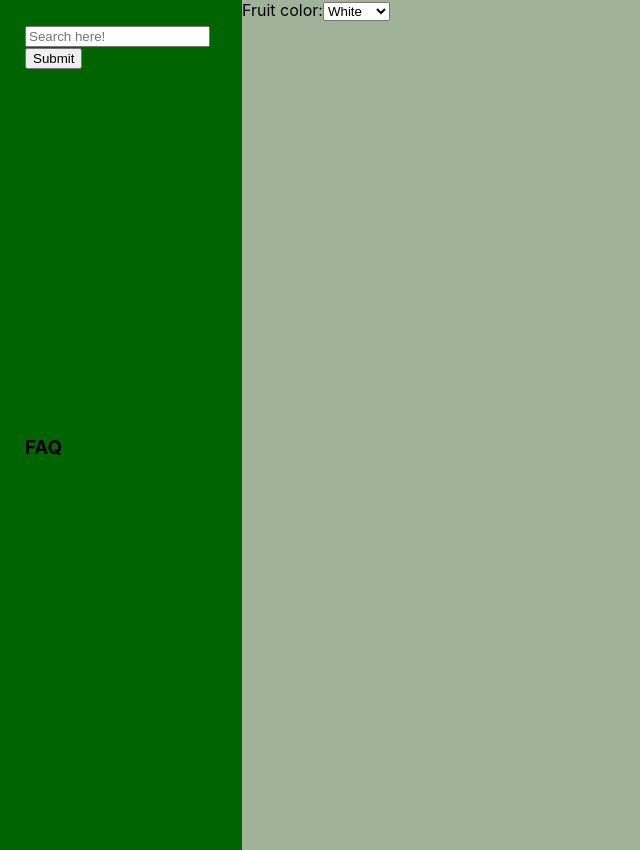
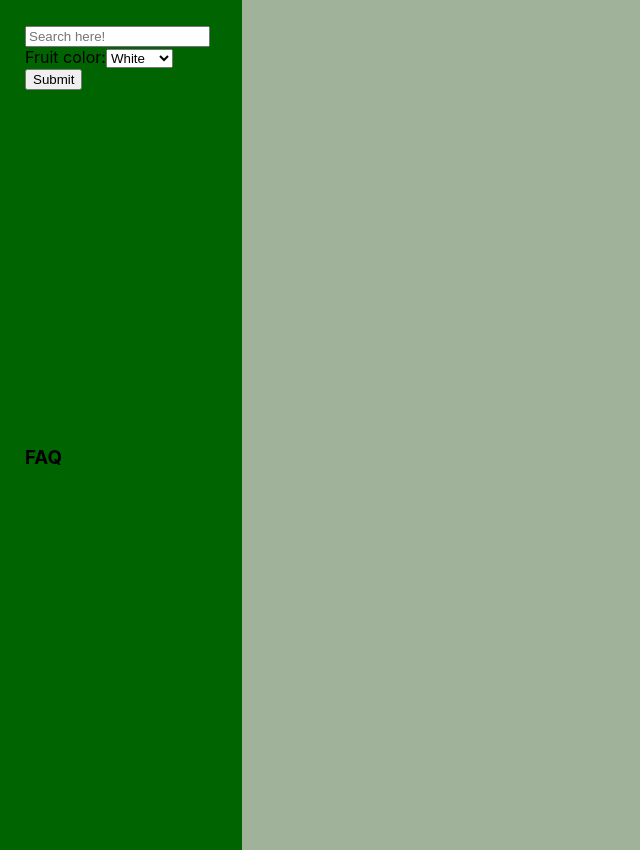
Before and after one commit to cbatsoula/plantapp-client, a React (Create React App) app: page / in a window 1280 px wide. Shown: the whole page, without its empty margins (0-640 px from the left). Built offline with nearby package versions, Linux system fonts and the light colour scheme; no server answers.

Commit message:
filtering

```diff
--- a/src/App.js
+++ b/src/App.js
@@ -10,6 +10,7 @@ class App extends React.Component {
     plantdata: null,
     searchTerm: "",
     currentPlant: null,
+    value: 'something',
   }
 
 
@@ -89,21 +90,10 @@ class App extends React.Component {
       <Sidebar
       handleSearchSubmit={this.handleSearchSubmit}
       handleSearchChange={this.handleSearchChange}
-      searchTerm={this.state.searchTerm} />
-      <label>
-          Fruit color:
-          <select value={this.state.value} onChange={this.handleColorChange}>
-            <option value="White">White</option>
-            <option value="Yellow">Yellow</option>
-            <option value="Orange">Orange</option>
-            <option value="Red">Red</option>
-            <option value="Purple">Purple</option>
-            <option value="Blue">Blue</option>
-            <option value="Green">Green</option>
-            <option value="Brown">Brown</option>
-            <option value="Black">Black</option>
-          </select>
-        </label>
+      searchTerm={this.state.searchTerm}
+      handleColorChange={this.handleColorChange}
+      value={this.state.value} />
+
       {
         this.state.plantdata
         ?
--- a/src/Sidebar.js
+++ b/src/Sidebar.js
@@ -47,10 +47,23 @@ class Sidebar extends React.Component {
           onChange={this.props.handleSearchChange}
           placeholder="Search here!"
           />
+          <label>
+          Fruit color:
+          <select value={this.props.value} onChange={this.props.handleColorChange}>
+          <option value="White">White</option>
+          <option value="Yellow">Yellow</option>
+          <option value="Orange">Orange</option>
+          <option value="Red">Red</option>
+          <option value="Purple">Purple</option>
+          <option value="Blue">Blue</option>
+          <option value="Green">Green</option>
+          <option value="Brown">Brown</option>
+          <option value="Black">Black</option>
+          </select>
+          </label>
           <button
           type="submit"
           onClick={this.props.handleSearchSubmit}>Submit</button>
-
         </div>
 
         <Faq />
```
